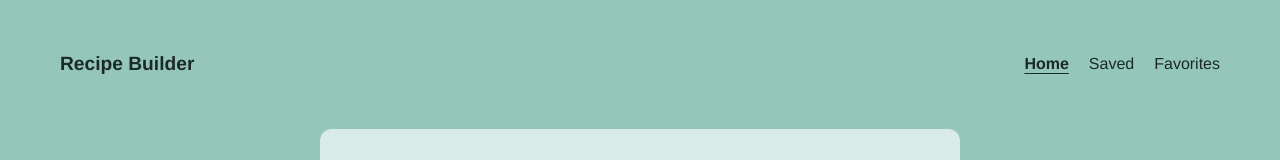
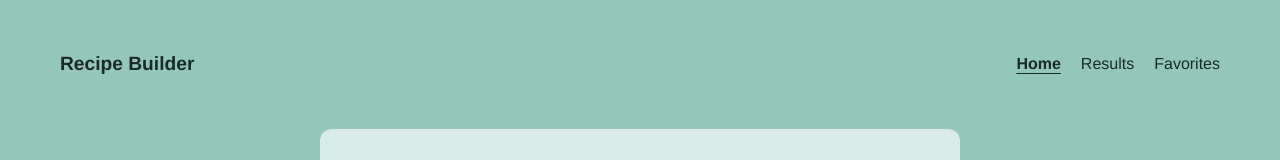
Before and after one commit to jprezled/recipe-builder, a React (Vite) app in the folder frontend/: page / in a window 1280 px wide. Shown: the top 160 px of the page. Built offline with nearby package versions, Linux system fonts and the light colour scheme.

Commit message:
Changed saved to results page

```diff
--- a/frontend/src/components/NavigationBar.jsx
+++ b/frontend/src/components/NavigationBar.jsx
@@ -73,7 +73,7 @@ export default function NavigationBar() {
             Home
           </NavLink>
           <NavLink className="site-nav-link" to="/results">
-            Saved
+            Results
           </NavLink>
           <NavLink className="site-nav-link" to="/favorites">
             Favorites
```
